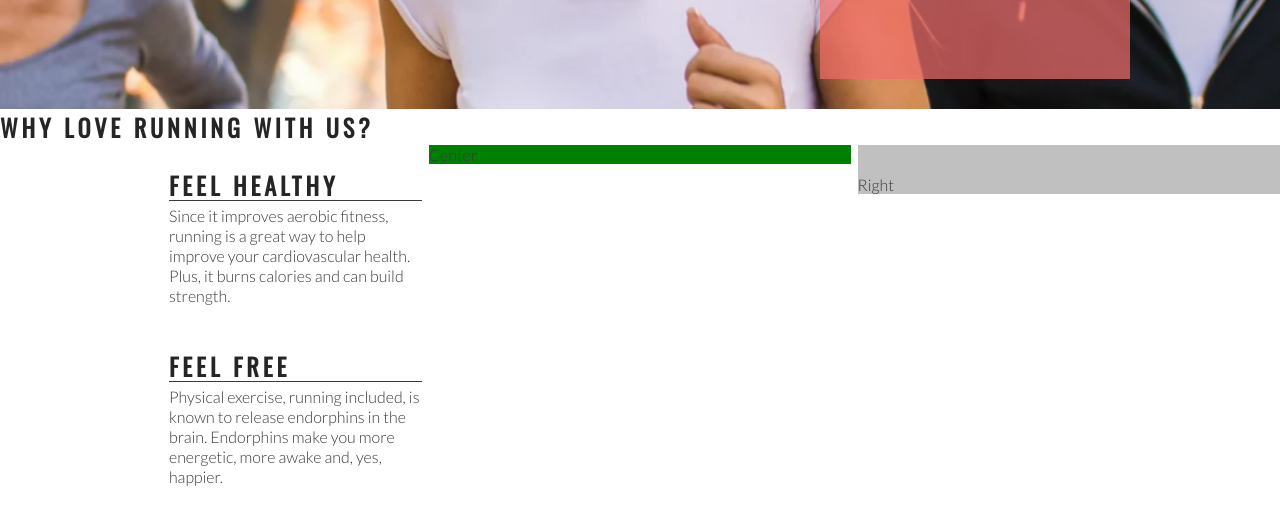
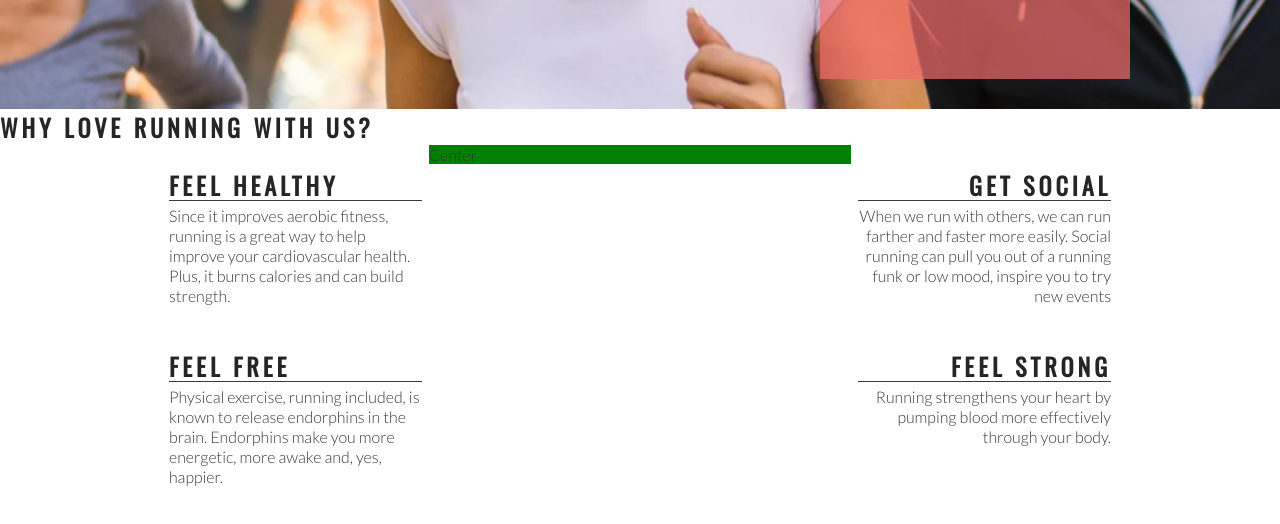
Before and after one commit to sbojorge/my-love-running, a plain HTML site: page index.html in a window 1280 px wide. Shown: the part 566-1090 px from the top of the page. Drawn offline with nearby package versions, Linux system fonts and the light colour scheme.

Commit message:
Add right about section content and style

```diff
--- a/assets/css/style.css
+++ b/assets/css/style.css
@@ -125,7 +125,6 @@ animation-fill-mode: forwards;
     padding-top: 30px;
     width: 33%;
     float: right;
-    background-color: silver;
 }
 
 #center-about {
@@ -147,3 +146,19 @@ hr {
     clear: both;
     margin-bottom: 50px;
 }
+
+.right-about-heading {
+    width: 60%;
+    float: left;
+    line-height: 20px;
+    clear: both;
+    margin-bottom: 50px;
+}
+
+.right-about-heading h2 {
+    text-align: right;
+}
+
+.right-about-heading p {
+    text-align: right;
+}
--- a/index.html
+++ b/index.html
@@ -52,7 +52,19 @@
                 <p>Physical exercise, running included, is known to release endorphins in the brain. Endorphins make you more energetic, more awake and, yes, happier.</p>
             </div>
         </div>
-        <div id="right-about">Right</div>
+        <div id="right-about">
+            <div class="right-about-heading">
+                <h2>Get Social</h2>
+                <hr>
+                <p>When we run with others, we can run farther and faster more easily. Social running can pull you out of a running funk or low mood, inspire you to try new events
+                </p>
+            </div>
+            <div class="right-about-heading">
+                <h2>Feel Strong</h2>
+                <hr>
+                <p>Running strengthens your heart by pumping blood more effectively through your body.</p>
+            </div>
+        </div>
         <div id="center-about">Center</div>
     </section>
     <section>
```
